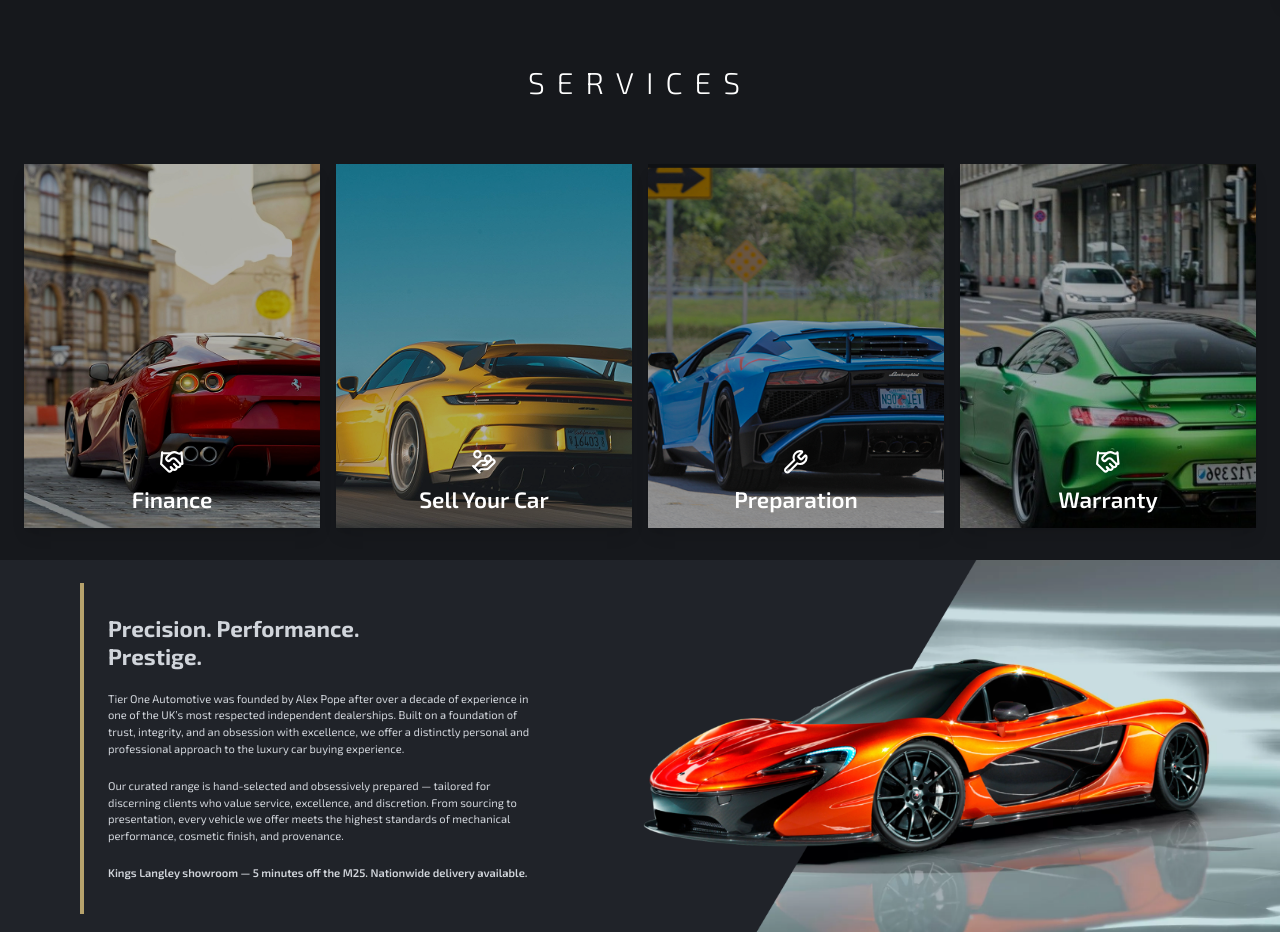
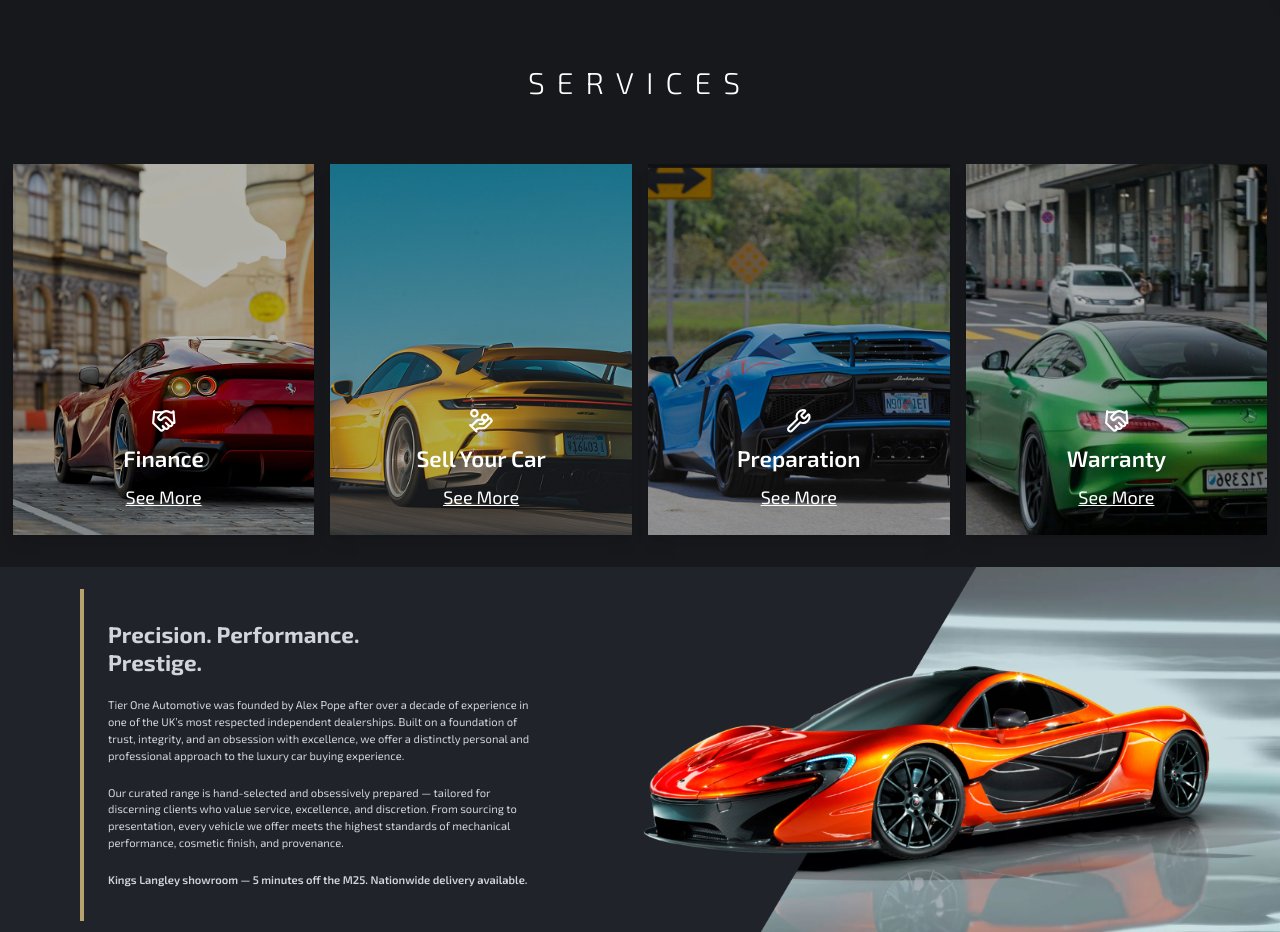
Before and after one commit to AlexLovelock22/T1, a plain HTML site: page index.html in a window 1280 px wide. Shown: the part 800-1732 px from the top of the page. Drawn offline with nearby package versions, Linux system fonts and the light colour scheme.

Commit message:
feat: responsive on desktop improvements, a start on mobile responsiveness.

```diff
--- a/index.html
+++ b/index.html
@@ -191,37 +191,55 @@
         </div>
     </section>
 
+
     <!-- Tagline -->
-    <div class="flex justify-center items-center pt-16 pb-8 bg-dark-blue">
+    <div class="flex justify-center items-center pt-8 pb-5 md:pt-16 md:pb-8 bg-dark-blue">
         <h2 class="text-white text-3xl font-light tracking-[0.4em]">SERVICES</h2>
     </div>
-    <div class="w-full grid grid-cols-1 md:grid-cols-4 px-6 gap-8 sm:gap-4 py-8 bg-dark-blue">
 
+    <!-- Card Grid Container -->
+    <div class="bg-dark-blue py-4 md:py-8">
+        <div class="w-full md:w-[98%] mx-auto grid grid-cols-1 md:grid-cols-4 gap-8 sm:gap-4">
             <!-- Finance Card -->
-        <div class="relative aspect-[6.5/8] overflow-hidden shadow-lg group max-1366:cursor-pointer">
+            <div
+                class="relative aspect-[8/5] md:aspect-[6.5/8] overflow-hidden shadow-lg group max-1366:cursor-pointer clip-diagonal md:clip-none -mt-14 first:mt-0 md:mt-0">
+
                 <img src="Images/red.png"
                     class="w-full h-full object-cover transition-transform duration-500 group-hover:scale-105"
                     alt="Finance" />
+
+                <!-- Overlay -->
                 <div
                     class="absolute inset-0 bg-black bg-opacity-30 max-1366:group-hover:bg-opacity-60 transition-all duration-300 z-10">
                 </div>
 
-            <!-- Mobile "See More" (fade in center) -->
+                <!-- Mobile "See More" hover -->
                 <a href="finance.html"
                     class="absolute inset-0 flex items-center justify-center text-white text-lg underline opacity-0 max-1366:opacity-0 max-1366:group-hover:opacity-100 transition-opacity duration-300 delay-300 z-20">
                     See More
                 </a>
 
-            <!-- Bottom Content -->
-            <div class="absolute inset-0 flex flex-col justify-end items-center p-6 max-1366:p-3 space-y-2 z-20">
+                <!-- Content block -->
+                <div class="absolute inset-0 z-20">
+
+                    <!-- Desktop version -->
+                    <div class="hidden md:flex absolute inset-0 flex-col justify-end items-center p-6 space-y-2">
                         <div data-lucide="handshake" class="text-white w-icon-fluid h-icon-fluid"></div>
                         <div class="text-white text-fluid-xl font-semibold">Finance</div>
-                <a href="finance.html" class="hide-1366 text-white text-lg underline">See More</a>
+                        <a href="finance.html" class="text-white text-lg underline">See More</a>
+                    </div>
+
+                    <!-- Mobile version -->
+                    <div class="md:hidden absolute inset-0 flex items-center justify-center">
+                        <div class="text-white text-4xl font-light">Finance</div>
+                    </div>
+
                 </div>
             </div>
 
             <!-- Sell Your Car Card -->
-        <div class="relative aspect-[6.5/8] overflow-hidden shadow-lg group max-1366:cursor-pointer">
+            <div
+                class="relative aspect-[8/5] md:aspect-[6.5/8] overflow-hidden shadow-lg group max-1366:cursor-pointer clip-diagonal md:clip-none -mt-14 first:mt-0 md:mt-0">
                 <img src="Images/yellow.png"
                     class="w-full h-full object-cover transition-transform duration-500 group-hover:scale-105"
                     alt="Sell Your Car" />
@@ -233,16 +251,26 @@
                     class="absolute inset-0 flex items-center justify-center text-white text-lg underline opacity-0 max-1366:opacity-0 max-1366:group-hover:opacity-100 transition-opacity duration-300 delay-300 z-20">
                     See More
                 </a>
+                <!-- Content block -->
+                <div class="absolute inset-0 z-20">
 
-            <div class="absolute inset-0 flex flex-col justify-end items-center p-6 max-1366:p-3 space-y-2 z-20">
+                    <!-- Desktop version -->
+                    <div class="hidden md:flex absolute inset-0 flex-col justify-end items-center p-6 space-y-2">
                         <div data-lucide="hand-coins" class="text-white w-icon-fluid h-icon-fluid"></div>
                         <div class="text-white text-fluid-xl font-semibold">Sell Your Car</div>
-                <a href="sellyourcar.html" class="hide-1366 text-white text-lg underline">See More</a>
+                        <a href="sellyourcar.html" class="text-white text-lg underline">See More</a>
+                    </div>
+
+                    <!-- Mobile version -->
+                    <div class="md:hidden absolute inset-0 flex items-center justify-center">
+                        <div class="text-white text-4xl font-light">Sell Your Car</div>
+                    </div>
                 </div>
             </div>
 
             <!-- Preparation Card -->
-        <div class="relative aspect-[6.5/8] overflow-hidden shadow-lg group max-1366:cursor-pointer">
+            <div
+                class="relative aspect-[8/5] md:aspect-[6.5/8] overflow-hidden shadow-lg group max-1366:cursor-pointer clip-diagonal md:clip-none -mt-14 first:mt-0 md:mt-0">
                 <img src="Images/blue.png"
                     class="w-full h-full object-cover transition-transform duration-500 group-hover:scale-105"
                     alt="Preparation" />
@@ -255,15 +283,25 @@
                     See More
                 </a>
 
-            <div class="absolute inset-0 flex flex-col justify-end items-center p-6 max-1366:p-3 space-y-2 z-20">
+                <!-- Content block -->
+                <div class="absolute inset-0 z-20">
+                    <!-- Desktop version -->
+                    <div class="hidden md:flex absolute inset-0 flex-col justify-end items-center p-6 space-y-2">
                         <div data-lucide="wrench" class="text-white w-icon-fluid h-icon-fluid"></div>
                         <div class="text-white text-fluid-xl font-semibold">Preparation</div>
-                <a href="preparation.html" class="hide-1366 text-white text-lg underline">See More</a>
+                        <a href="preparation.html" class="text-white text-lg underline">See More</a>
+                    </div>
+
+                    <!-- Mobile version -->
+                    <div class="md:hidden absolute inset-0 flex items-center justify-center">
+                        <div class="text-white text-4xl font-light">Preparation</div>
+                    </div>
                 </div>
             </div>
 
             <!-- Warranty Card -->
-        <div class="relative aspect-[6.5/8] overflow-hidden shadow-lg group max-1366:cursor-pointer">
+            <div
+                class="relative aspect-[8/5] md:aspect-[6.5/8] overflow-hidden shadow-lg group max-1366:cursor-pointer clip-diagonal md:clip-none -mt-14 first:mt-0 md:mt-0">
                 <img src="Images/green.png"
                     class="w-full h-full object-cover transition-transform duration-500 group-hover:scale-105"
                     alt="Warranty" />
@@ -276,13 +314,22 @@
                     See More
                 </a>
 
-            <div class="absolute inset-0 flex flex-col justify-end items-center p-6 max-1366:p-3 space-y-2 z-20">
+                <!-- Content block -->
+                <div class="absolute inset-0 z-20">
+                    <!-- Desktop version -->
+                    <div class="hidden md:flex absolute inset-0 flex-col justify-end items-center p-6 space-y-2">
                         <div data-lucide="handshake" class="text-white w-icon-fluid h-icon-fluid"></div>
                         <div class="text-white text-fluid-xl font-semibold">Warranty</div>
-                <a href="warranty.html" class="hide-1366 text-white text-lg underline">See More</a>
+                        <a href="warranty.html" class="text-white text-lg underline">See More</a>
+                    </div>
+
+                    <!-- Mobile version -->
+                    <div class="md:hidden absolute inset-0 flex items-center justify-center">
+                        <div class="text-white text-4xl font-light">Warranty</div>
                     </div>
                 </div>
-
+            </div>
+        </div>
     </div>
 
 
@@ -317,15 +364,19 @@
                     <p class="text-fluid-base">
                         Tier One Automotive was founded by Alex Pope after over a decade of experience in one of the
                         UK’s most
-                        respected independent dealerships. Built on a foundation of trust, integrity, and an obsession
+                        respected independent dealerships. Built on a foundation of trust, integrity, and an
+                        obsession
                         with excellence,
-                        we offer a distinctly personal and professional approach to the luxury car buying experience.
+                        we offer a distinctly personal and professional approach to the luxury car buying
+                        experience.
                     </p>
 
                     <p class="text-fluid-base">
-                        Our curated range is hand-selected and obsessively prepared — tailored for discerning clients
+                        Our curated range is hand-selected and obsessively prepared — tailored for discerning
+                        clients
                         who value
-                        service, excellence, and discretion. From sourcing to presentation, every vehicle we offer meets
+                        service, excellence, and discretion. From sourcing to presentation, every vehicle we offer
+                        meets
                         the highest
                         standards of mechanical performance, cosmetic finish, and provenance.
                     </p>
@@ -339,7 +390,7 @@
             <!-- Image -->
             <div class="clipped-img overflow-hidden relative">
                 <img src="Images/McLaren.png" alt="Tier One McLaren"
-                    class="w-full h-full object-cover object-center -mb-1" />
+                    class="w-full h-full object-cover object-center -mb-1 " />
             </div>
         </div>
     </section>
--- a/styles.css
+++ b/styles.css
@@ -122,3 +122,18 @@ margin: 0 auto;
     display: none !important;
   }
 }
+
+.clip-diagonal {
+  clip-path: polygon(0 15%, 100% 0, 100% 85%, 0% 100%);
+}
+
+
+
+@media (min-width: 768px) {
+  .md\:clip-none {
+    clip-path: none !important;
+  }
+  .md\:mt-0 {
+    margin-top: 0 !important;
+  }
+}
```
Also changed, not shown: favicon.ico (added), output.css. Lines whose indentation alone changed are shown as unchanged.
